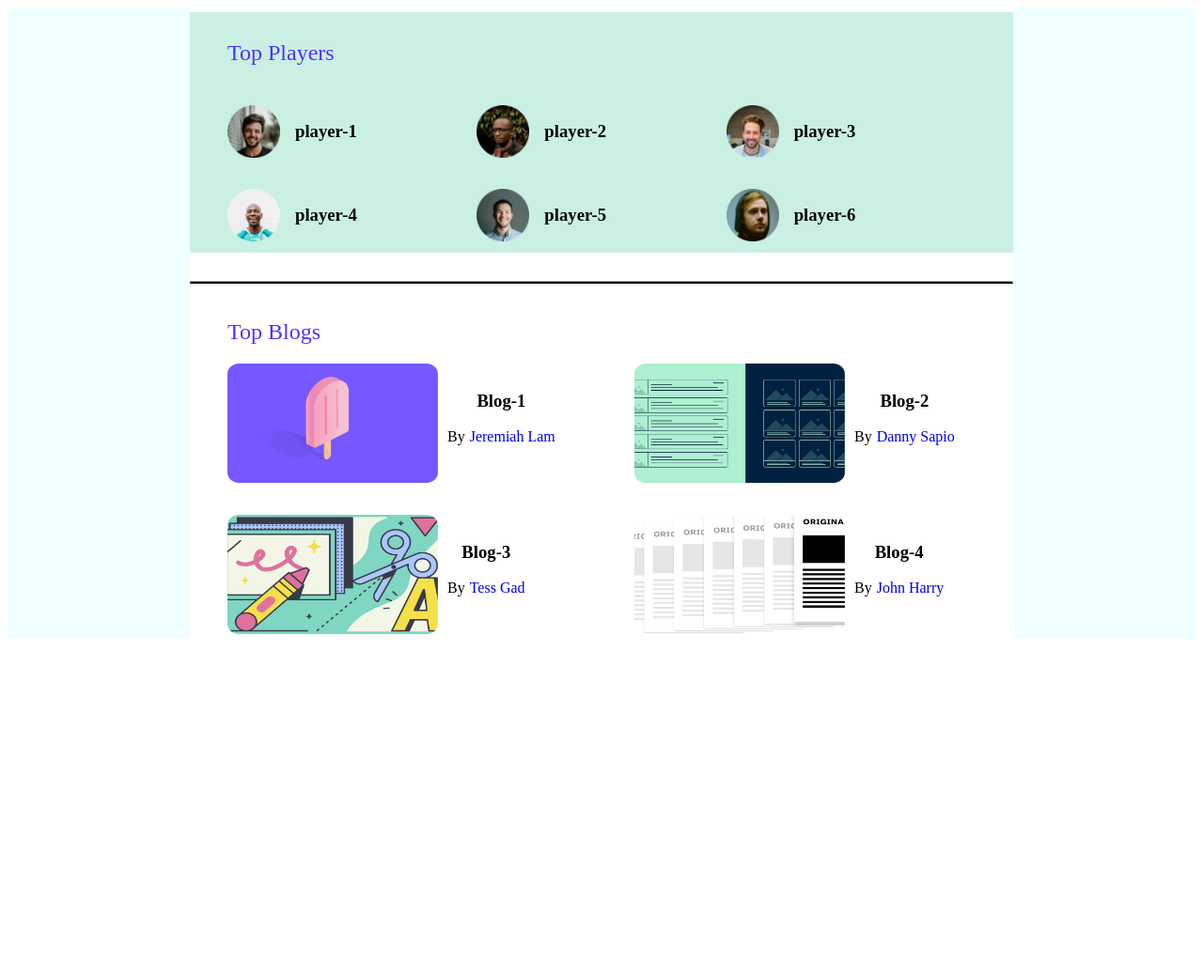
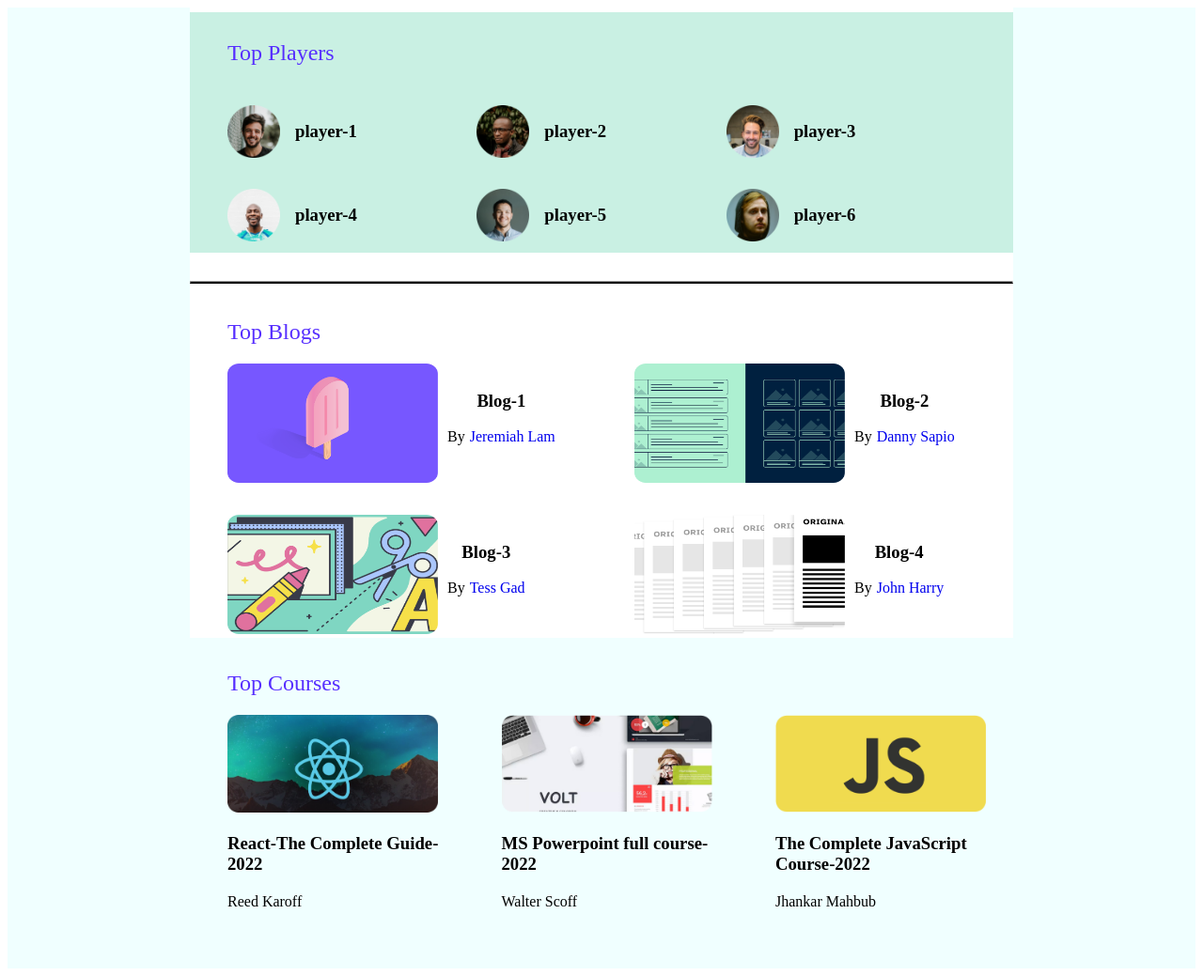
Before and after one commit to FarhanFardid/Web-practice-responsive-landingpage, a plain HTML site: page index.html in a window 1280 px wide. Shown: the whole page at 94% size. Before the commit the page ends 800 px from the top, so only its background shows below. Drawn offline with Linux system fonts and the light colour scheme.

Commit message:
course section added

```diff
--- a/index.html
+++ b/index.html
@@ -91,6 +91,37 @@
                  </div>
             </div>
     </section>
+    <section class="latest-course">
+        <div class="container">
+        <h2 class="container_title">Top Courses </h2>
+            <div class="courses">
+                <div class="course">
+                    <div class="course_img"><img src="images/courses/course-1.png" alt="c1"></div>
+                    <div class="course-info">
+                        <h3 class="course_title">React-The Complete Guide-2022 </h3>
+                        <p class="c-author">Reed Karoff</p>
+                    </div>
+                </div>
+                <div class="course">
+                    <div class="course_img"><img src="images/courses/course-2.png" alt="c2"></div>
+                    <div class="course-info">
+                        <h3 class="course_title">MS Powerpoint full course-2022</h3>
+                        <p  class="c-author">Walter Scoff</p>
+                    </div>
+                </div>
+                <div class="course">
+                    <div class="course_img"><img src="images/courses/course-3.png" alt="c3"></div>
+                    <div class="course-info">
+                        <h3 class="course_title">The Complete JavaScript Course-2022</h3>
+                        <p  class="c-author">Jhankar Mahbub</p>
+                    </div>
+                </div>
+
+                </div>
+
+
+    </div>
+    </section>
 </main>
 </body>
 </html>
--- a/styles/style.css
+++ b/styles/style.css
@@ -2,8 +2,9 @@
 /* banner section players styles */
 main{
     display: flex;
-    justify-content: center;
+    align-items: center;
     background-color: azure;
+    flex-direction: column;
 }
 .banner{
     background-color: white;
@@ -70,3 +71,20 @@ hr{
     padding-left: 5px;
     text-decoration: none;
 }
+
+.courses{
+    display: flex;
+    justify-content: space-between;
+    padding-left: 40px;
+}
+.course{
+    width: 253px;
+    height: 270px;
+}
+.course_img img{
+    width: 224px;
+    height: 104px;
+}
+.c-author{
+    margin-top:20px ;
+}
```
